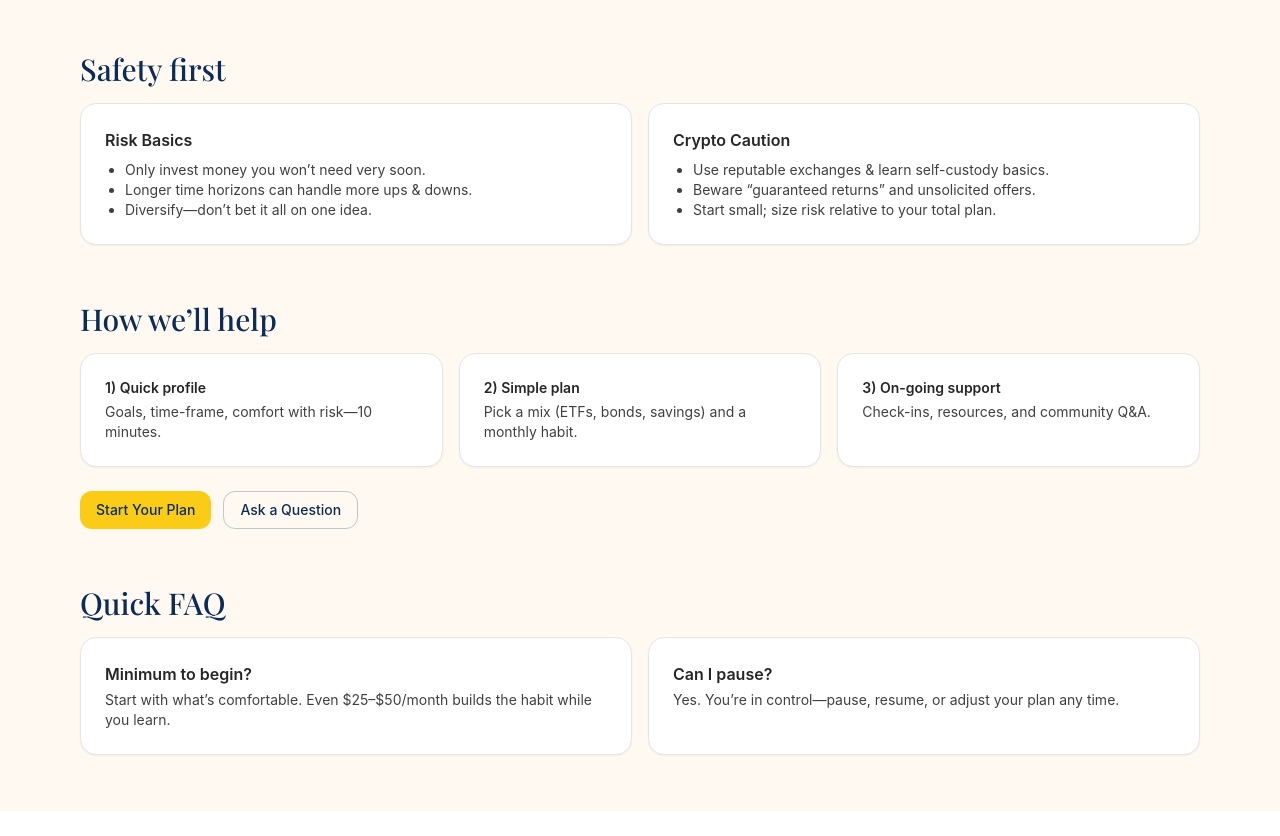
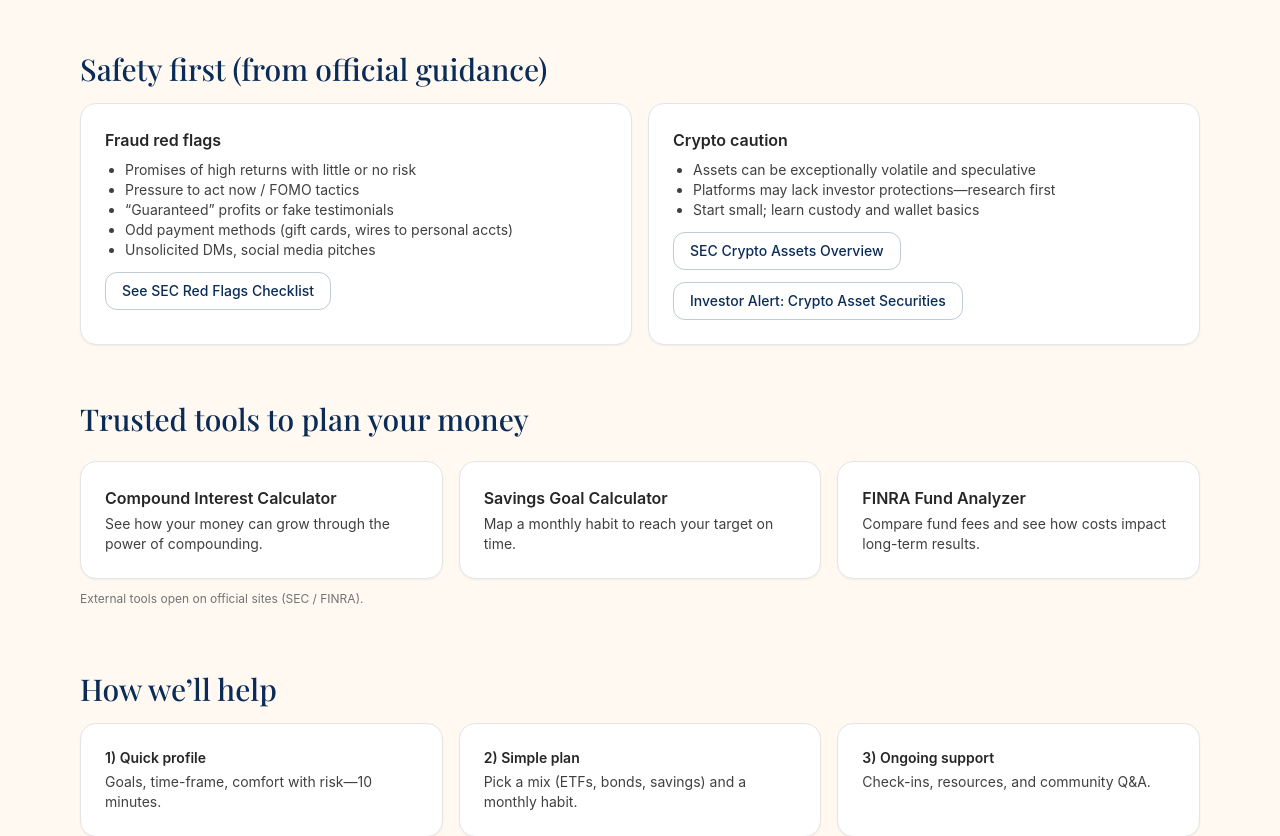
Before and after one commit to Aim-Empire/site_bsonsinc, a Next.js app: page /programs/investment in a window 1280 px wide. Shown: the part 980-1816 px from the top of the page. Built offline with nearby package versions, Linux system fonts and the light colour scheme.

Commit message:
feat(investment): add SEC guidance (fraud red flags, crypto caution) + official calculators (compound, savings, FINRA fund analyzer)

```diff
--- a/app/programs/investment/page.tsx
+++ b/app/programs/investment/page.tsx
@@ -1,11 +1,11 @@
 export const metadata = {
   title: "Investment | Bsons Inc.",
   description:
-    "Simple, safe investing for families and small businesses: types of investments, benefits, risk basics, and crypto literacy—clear steps and zero hype.",
+    "Simple, safe investing for families and small businesses: types, benefits, risk basics, fraud red flags, and crypto literacy—with official SEC tools.",
   openGraph: {
     title: "Investment | Bsons Inc.",
     description:
-      "Simple, safe investing for families & small businesses. Learn the types, benefits, risk basics, and crypto literacy.",
+      "Learn the types, benefits, risk basics, fraud red flags, and crypto literacy—plus official SEC calculators.",
     images: ["/invest.jpg"],
   },
 };
@@ -41,7 +41,7 @@ export default function Page() {
 
         <div className="order-first md:order-none">
           <img
-            src="/invest.jpg?v=3"
+            src="/invest.jpg?v=4"
             alt="Investing basics"
             className="rounded-2xl border w-full h-64 md:h-full object-cover"
           />
@@ -75,8 +75,8 @@ export default function Page() {
           <div className="card">
             <h3 className="font-semibold">Crypto Literacy</h3>
             <p className="mt-1 text-sm text-neutral-700">
-              Digital assets are legitimate—but often abused by scammers. We
-              teach wallets, custody, risk sizing, and red flags.
+              Digital assets are legitimate but volatile; learn wallets,
+              custody, risk sizing, and red flags before participating.
             </p>
           </div>
         </div>
@@ -97,29 +97,103 @@ export default function Page() {
         </div>
       </section>
 
-      {/* SAFETY */}
+      {/* SAFETY + SEC FRAUD RED FLAGS */}
       <section className="container-default pb-10 md:pb-14">
         <h2 className="font-display text-2xl md:text-3xl text-brand-navy">
-          Safety first
+          Safety first (from official guidance)
         </h2>
         <div className="mt-4 grid md:grid-cols-2 gap-4">
           <div className="card">
-            <h3 className="font-semibold">Risk Basics</h3>
+            <h3 className="font-semibold">Fraud red flags</h3>
             <ul className="mt-2 list-disc ml-5 text-sm text-neutral-700">
-              <li>Only invest money you won’t need very soon.</li>
-              <li>Longer time horizons can handle more ups &amp; downs.</li>
-              <li>Diversify—don’t bet it all on one idea.</li>
+              <li>Promises of high returns with little or no risk</li>
+              <li>Pressure to act now / FOMO tactics</li>
+              <li>“Guaranteed” profits or fake testimonials</li>
+              <li>Odd payment methods (gift cards, wires to personal accts)</li>
+              <li>Unsolicited DMs, social media pitches</li>
             </ul>
+            <a
+              className="mt-3 inline-block btn-outline"
+              href="https://www.investor.gov/protect-your-investments/fraud/how-avoid-fraud/red-flags-investment-fraud-checklist"
+              target="_blank"
+              rel="noopener noreferrer"
+            >
+              See SEC Red Flags Checklist
+            </a>
           </div>
+
           <div className="card">
-            <h3 className="font-semibold">Crypto Caution</h3>
+            <h3 className="font-semibold">Crypto caution</h3>
             <ul className="mt-2 list-disc ml-5 text-sm text-neutral-700">
-              <li>Use reputable exchanges &amp; learn self-custody basics.</li>
-              <li>Beware “guaranteed returns” and unsolicited offers.</li>
-              <li>Start small; size risk relative to your total plan.</li>
+              <li>Assets can be exceptionally volatile and speculative</li>
+              <li>Platforms may lack investor protections—research first</li>
+              <li>Start small; learn custody and wallet basics</li>
             </ul>
+            <div className="mt-3 flex gap-3 flex-wrap">
+              <a
+                className="btn-outline"
+                href="https://www.investor.gov/additional-resources/spotlight/crypto-assets"
+                target="_blank"
+                rel="noopener noreferrer"
+              >
+                SEC Crypto Assets Overview
+              </a>
+              <a
+                className="btn-outline"
+                href="https://www.investor.gov/introduction-investing/general-resources/news-alerts/alerts-bulletins/investor-alerts/crypto-asset-securities"
+                target="_blank"
+                rel="noopener noreferrer"
+              >
+                Investor Alert: Crypto Asset Securities
+              </a>
+            </div>
           </div>
         </div>
+      </section>
+
+      {/* TOOLS & CALCULATORS (SEC/FINRA) */}
+      <section className="container-default pb-12 md:pb-16">
+        <h2 className="font-display text-2xl md:text-3xl text-brand-navy">
+          Trusted tools to plan your money
+        </h2>
+        <div className="mt-6 grid md:grid-cols-3 gap-4">
+          <a
+            className="card hover:shadow-md transition block"
+            href="https://www.investor.gov/financial-tools-calculators/calculators/compound-interest-calculator"
+            target="_blank"
+            rel="noopener noreferrer"
+          >
+            <h3 className="font-semibold">Compound Interest Calculator</h3>
+            <p className="mt-1 text-sm text-neutral-700">
+              See how your money can grow through the power of compounding.
+            </p>
+          </a>
+          <a
+            className="card hover:shadow-md transition block"
+            href="https://www.investor.gov/financial-tools-calculators/calculators/savings-goal-calculator"
+            target="_blank"
+            rel="noopener noreferrer"
+          >
+            <h3 className="font-semibold">Savings Goal Calculator</h3>
+            <p className="mt-1 text-sm text-neutral-700">
+              Map a monthly habit to reach your target on time.
+            </p>
+          </a>
+          <a
+            className="card hover:shadow-md transition block"
+            href="https://www.investor.gov/financial-tools-calculators/financial-tools/mutual-fund-analyzer"
+            target="_blank"
+            rel="noopener noreferrer"
+          >
+            <h3 className="font-semibold">FINRA Fund Analyzer</h3>
+            <p className="mt-1 text-sm text-neutral-700">
+              Compare fund fees and see how costs impact long-term results.
+            </p>
+          </a>
+        </div>
+        <p className="mt-3 text-xs text-neutral-500">
+          External tools open on official sites (SEC / FINRA).
+        </p>
       </section>
 
       {/* HOW IT WORKS */}
@@ -141,7 +215,7 @@ export default function Page() {
             </p>
           </li>
           <li className="card">
-            <h3 className="font-semibold">3) On-going support</h3>
+            <h3 className="font-semibold">3) Ongoing support</h3>
             <p className="mt-1 text-neutral-700">
               Check-ins, resources, and community Q&amp;A.
             </p>
@@ -157,29 +231,6 @@ export default function Page() {
           </a>
         </div>
       </section>
-
-      {/* FAQ */}
-      <section className="container-default pb-14">
-        <h2 className="font-display text-2xl md:text-3xl text-brand-navy">
-          Quick FAQ
-        </h2>
-        <div className="mt-4 grid md:grid-cols-2 gap-4">
-          <div className="card">
-            <h3 className="font-semibold">Minimum to begin?</h3>
-            <p className="mt-1 text-sm text-neutral-700">
-              Start with what’s comfortable. Even $25–$50/month builds the
-              habit while you learn.
-            </p>
-          </div>
-          <div className="card">
-            <h3 className="font-semibold">Can I pause?</h3>
-            <p className="mt-1 text-sm text-neutral-700">
-              Yes. You’re in control—pause, resume, or adjust your plan any
-              time.
-            </p>
-          </div>
-        </div>
-      </section>
     </main>
   );
 }
```
